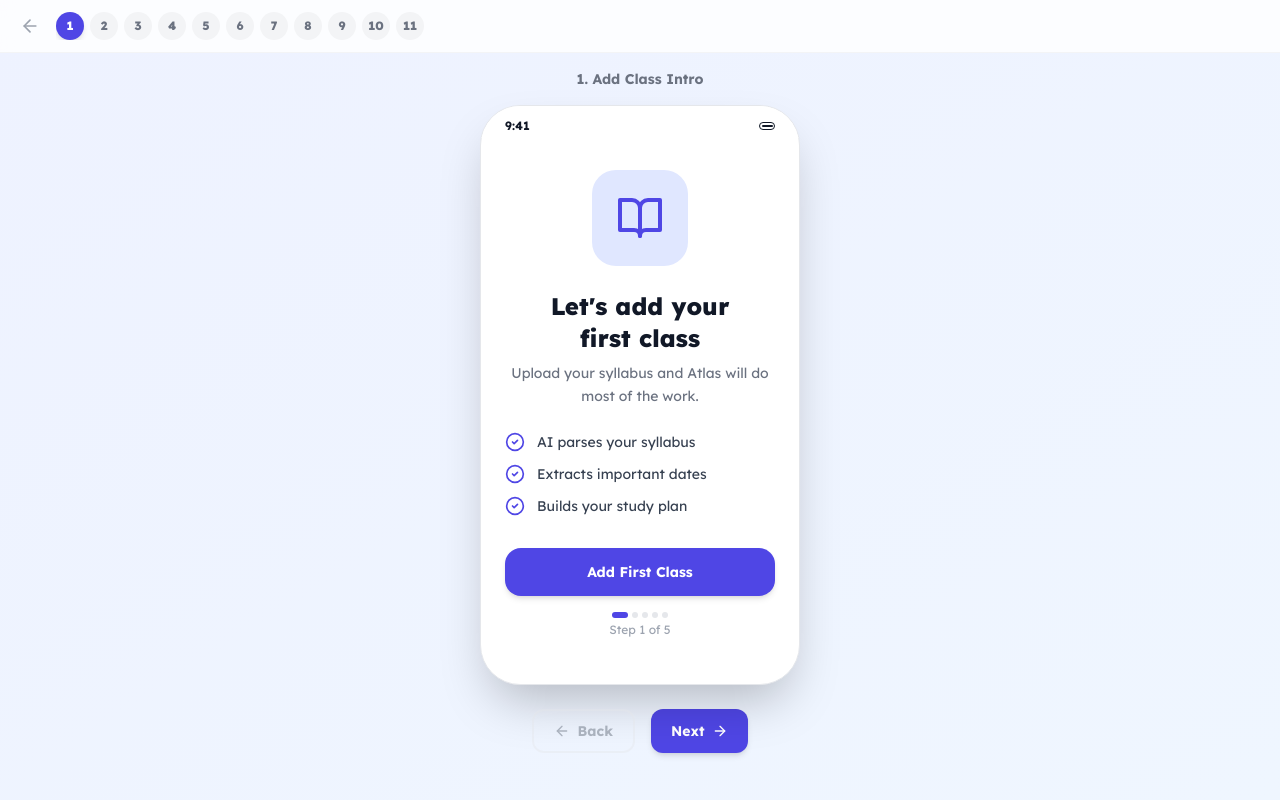
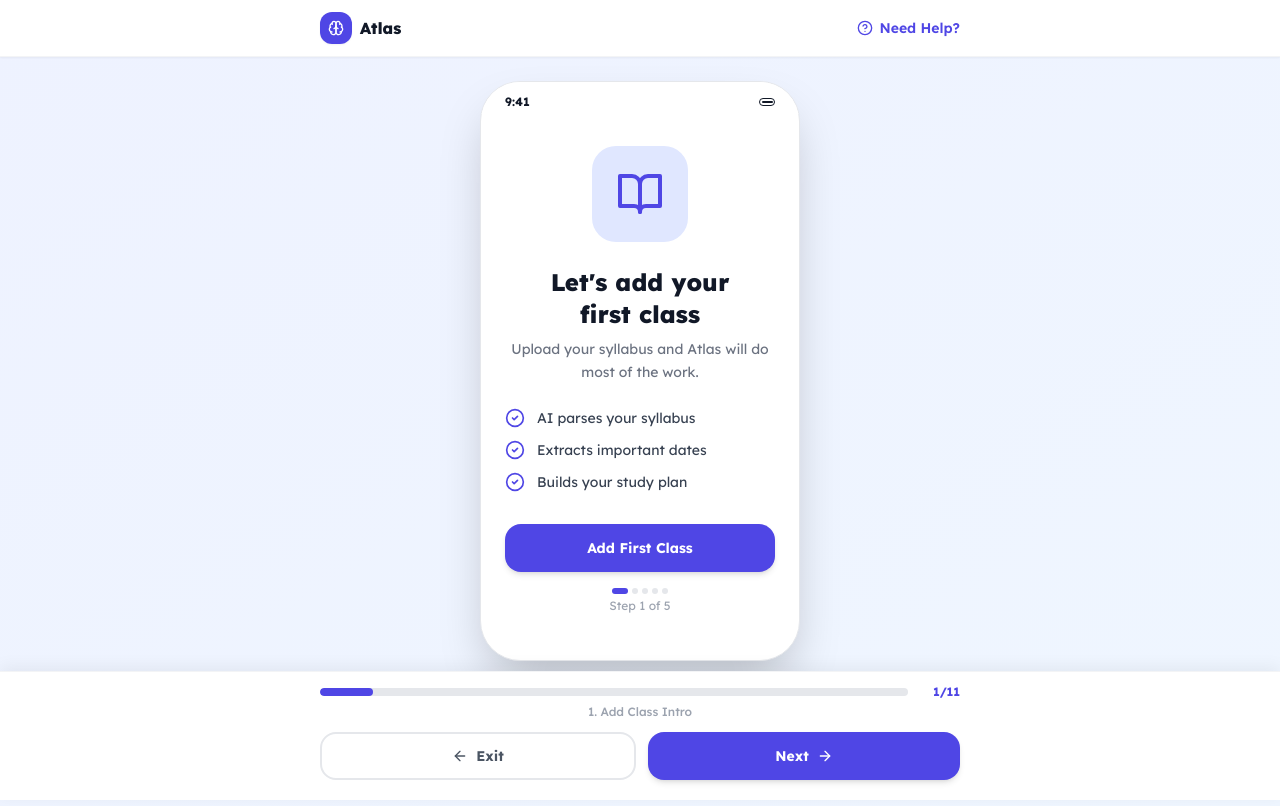
Before and after one commit to manjushakarpe1982/atlas-academic-os, a Next.js app in the folder frontend/: page /add-class in a window 1280 px wide. Built offline with nearby package versions, Linux system fonts and the light colour scheme.

Commit message:
Update page.tsx

```diff
--- a/frontend/src/app/add-class/page.tsx
+++ b/frontend/src/app/add-class/page.tsx
@@ -1,40 +1,42 @@
 'use client';
 /**
  * add-class/page.tsx — Orchestrator only.
- * All screen UI lives in ./components/Screen1.tsx ... Screen11.tsx
- * All mock data lives in ./components/mockData.ts
- * Shared components (Phone, ConfBadge) live in ./components/shared.tsx
+ * Header: Atlas icon (left) + "Need Help?" link (right)
+ * Footer: progress bar + step label + Back/Next buttons
  */
 import { useState } from 'react';
 import { useRouter } from 'next/navigation';
-import { ArrowLeft, ArrowRight } from 'lucide-react';
+import { ArrowLeft, ArrowRight, Brain, HelpCircle } from 'lucide-react';
+
 import { Step } from './components/types';
-import Screen1 from './components/Screen1';
-import Screen2 from './components/Screen2';
-import Screen3 from './components/Screen3';
-import Screen4 from './components/Screen4';
-import Screen5 from './components/Screen5';
-import Screen6 from './components/Screen6';
-import Screen7 from './components/Screen7';
-import Screen8 from './components/Screen8';
-import Screen9 from './components/Screen9';
+import { STEP_LABELS } from './components/mockData';
+
+import Screen1  from './components/Screen1';
+import Screen2  from './components/Screen2';
+import Screen3  from './components/Screen3';
+import Screen4  from './components/Screen4';
+import Screen5  from './components/Screen5';
+import Screen6  from './components/Screen6';
+import Screen7  from './components/Screen7';
+import Screen8  from './components/Screen8';
+import Screen9  from './components/Screen9';
 import Screen10 from './components/Screen10';
 import Screen11 from './components/Screen11';
-import { STEP_LABELS } from './components/mockData';
 
-
+const TOTAL_STEPS = 11;
 
 export default function AddClassPage() {
   const router = useRouter();
   const [step, setStep] = useState<Step>(1);
 
-  const next = () => setStep(s => Math.min(s + 1, 11) as Step);
+  const next = () => setStep(s => Math.min(s + 1, TOTAL_STEPS) as Step);
   const back = () => {
     if (step === 1) { router.push('/classes'); return; }
     setStep(s => Math.max(s - 1, 1) as Step);
   };
 
-  // Each screen receives only what it needs
+  const progressPct = Math.round((step / TOTAL_STEPS) * 100);
+
   const screens: Record<Step, React.ReactNode> = {
     1:  <Screen1  onNext={next} onBack={back} />,
     2:  <Screen2  onNext={next} onBack={back} />,
@@ -50,48 +52,82 @@ export default function AddClassPage() {
   };
 
   return (
-    <div className="min-h-screen bg-gradient-to-br from-indigo-50 to-blue-50">
+    <div className="min-h-screen bg-gradient-to-br from-indigo-50 to-blue-50 flex flex-col">
 
-      {/* ── Top nav: step number pills ── */}
-      <div className="sticky top-0 z-10 bg-white/80 backdrop-blur border-b border-gray-100 px-4 py-3 flex items-center gap-3">
-        <button onClick={back} className="text-gray-400 hover:text-gray-700 p-1 flex-shrink-0">
-          <ArrowLeft className="w-5 h-5" />
-        </button>
-        <div className="flex gap-1.5 flex-1 overflow-x-auto" style={{ scrollbarWidth: 'none' }}>
-          {STEP_LABELS.map((_, i) => (
-            <button key={i} onClick={() => setStep((i + 1) as Step)}
-              className={`flex-shrink-0 w-7 h-7 rounded-full text-xs font-extrabold transition-all ${
-                step === i + 1
-                  ? 'bg-indigo-600 text-white shadow-md'
-                  : 'bg-gray-100 text-gray-500 hover:bg-gray-200'
-              }`}>
-              {i + 1}
-            </button>
-          ))}
+      {/* ── HEADER: Atlas icon left · "Need Help?" right ── */}
+      <header className="sticky top-0 z-10 bg-white border-b border-gray-100 shadow-sm">
+        <div className="max-w-2xl mx-auto px-4 py-3 flex items-center justify-between">
+          {/* Left — Atlas logo */}
+          <div className="flex items-center gap-2">
+            <div className="w-8 h-8 bg-indigo-600 rounded-xl flex items-center justify-center shadow-sm">
+              <Brain className="w-4 h-4 text-white" />
             </div>
+            <span className="font-extrabold text-gray-900 text-base">Atlas</span>
           </div>
 
-      {/* ── Step label ── */}
-      <div className="text-center pt-4 pb-2 px-4">
-        <p className="text-sm font-bold text-gray-500">{STEP_LABELS[step - 1]}</p>
+          {/* Right — Need Help? */}
+          <a
+            href="#"
+            className="flex items-center gap-1.5 text-sm font-semibold text-indigo-600 hover:text-indigo-800 transition-colors"
+            onClick={e => e.preventDefault()}
+          >
+            <HelpCircle className="w-4 h-4" />
+            Need Help?
+          </a>
+        </div>
+      </header>
+
+      {/* ── MAIN CONTENT ── */}
+      <main className="flex-1 flex flex-col">
+        {/* Active screen */}
+        <div className="flex justify-center px-4 pt-6 pb-4">
+          {screens[step]}
+        </div>
+      </main>
+
+      {/* ── FOOTER: progress bar + label + Back/Next ── */}
+      <footer className="sticky bottom-0 z-10 bg-white border-t border-gray-100 shadow-[0_-4px_16px_rgba(0,0,0,0.06)]">
+        <div className="max-w-2xl mx-auto px-4 pt-3 pb-5">
+
+          {/* Progress bar */}
+          <div className="flex items-center gap-3 mb-1">
+            <div className="flex-1 h-2 bg-gray-200 rounded-full overflow-hidden">
+              <div
+                className="h-full bg-indigo-600 rounded-full transition-all duration-300"
+                style={{ width: `${progressPct}%` }}
+              />
+            </div>
+            <span className="text-xs font-bold text-indigo-600 w-10 text-right flex-shrink-0">
+              {step}/{TOTAL_STEPS}
+            </span>
           </div>
 
-      {/* ── Active screen ── */}
-      <div className="flex justify-center px-4 pb-6 pt-2">
-        {screens[step]}
-      </div>
+          {/* Step label */}
+          <p className="text-xs text-gray-400 font-medium mb-3 text-center">
+            {STEP_LABELS[step - 1]}
+          </p>
 
-      {/* ── Bottom prev / next ── */}
-      <div className="flex justify-center gap-4 pb-10">
-        <button onClick={back} disabled={step === 1}
-          className="flex items-center gap-2 border-2 border-gray-200 text-gray-600 font-bold px-5 py-2.5 rounded-xl text-sm disabled:opacity-40 hover:bg-gray-50 transition-all">
-          <ArrowLeft className="w-4 h-4" /> Back
+          {/* Back / Next buttons */}
+          <div className="flex gap-3">
+            <button
+              onClick={back}
+              className="flex items-center justify-center gap-2 flex-1 border-2 border-gray-200 text-gray-600 font-bold py-3 rounded-2xl text-sm hover:bg-gray-50 transition-all"
+            >
+              <ArrowLeft className="w-4 h-4" />
+              {step === 1 ? 'Exit' : 'Back'}
             </button>
-        <button onClick={next} disabled={step === 11}
-          className="flex items-center gap-2 bg-indigo-600 hover:bg-indigo-700 disabled:opacity-40 text-white font-bold px-5 py-2.5 rounded-xl text-sm shadow-md transition-all">
-          Next <ArrowRight className="w-4 h-4" />
+            <button
+              onClick={next}
+              disabled={step === TOTAL_STEPS}
+              className="flex items-center justify-center gap-2 flex-1 bg-indigo-600 hover:bg-indigo-700 disabled:opacity-40 text-white font-bold py-3 rounded-2xl text-sm shadow-md transition-all"
+            >
+              {step === TOTAL_STEPS ? 'Done' : 'Next'}
+              {step < TOTAL_STEPS && <ArrowRight className="w-4 h-4" />}
             </button>
           </div>
         </div>
+      </footer>
+
+    </div>
   );
 }
```
Lines whose indentation alone changed are shown as unchanged.
